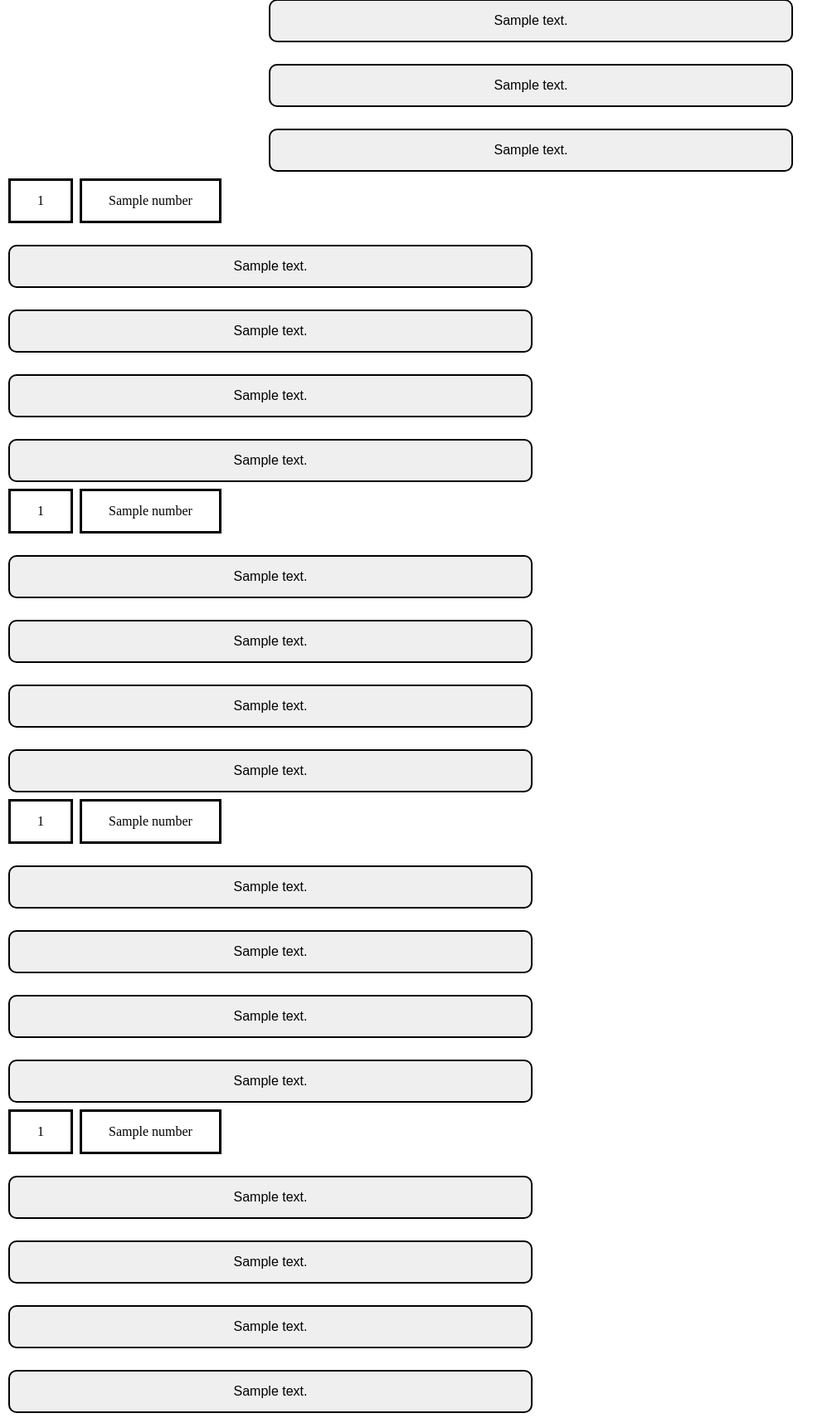
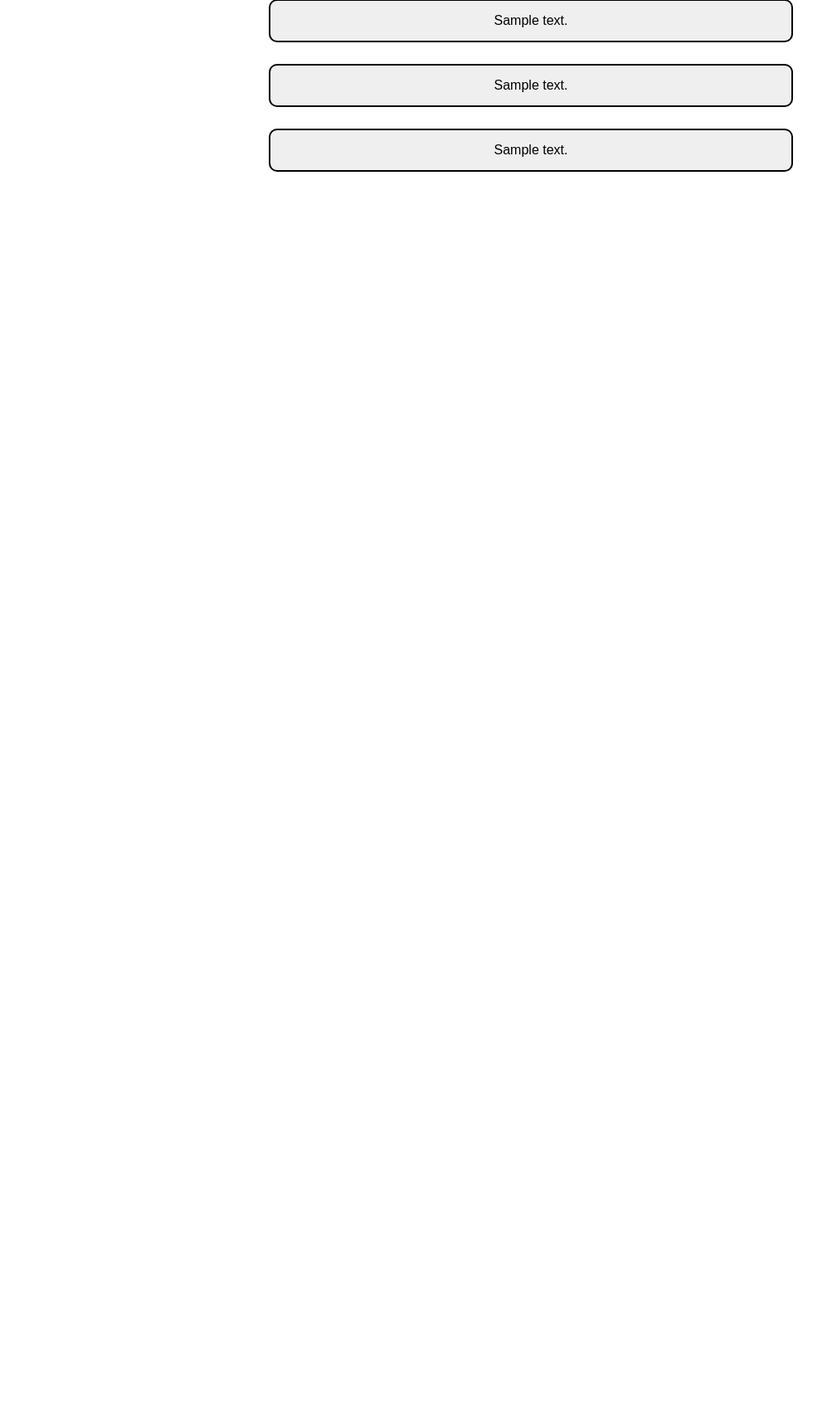
Before and after one commit to Mjnstag/webprogrammeren-project, a Flask app: template templates/question.html in a window 1280 px wide. Shown: the part 171-1886 px from the top of the page at 83% size, without its empty margins (0-1009 px from the left). After the commit the page ends 378 px from the top, so only its background shows below. Run offline with Flask 2, Linux system fonts and the light colour scheme; the template is opened without the code that fills it: most values are stand-ins (such as "Sample title", 1, 10 or a date in 2020); some libraries are stand-ins or nearby versions.

Commit message:
edited question page

```diff
--- a/templates/question.html
+++ b/templates/question.html
@@ -30,45 +30,3 @@
       }
       };
 </script>
-
-    <div id=myDIV>
-        <p class=question>{{ data[1] }}</p>
-        <p class=question>{{ data[1]['question'] }}</p>
-        <br>
-         <br><button class=button id=0 type="button">{{ data[0]['all_answers'][0] }}</button><br>
-         <br><button class=button id=1 type="button">{{ data[0]['all_answers'][1] }}</button><br>
-         <br><button class=button id=2 type="button">{{ data[0]['all_answers'][2] }}</button><br>
-         <br><button class=button id=3 type="button">{{ data[0]['all_answers'][3] }}</button><br>
-    </div>
-
-
-
-    <div id=myDIV>
-        <p class=question>{{ data[2] }}</p>
-        <p class=question>{{ data[2]['question'] }}</p>
-        <br>
-         <br><button class=button id=0 type="button">{{ data[0]['all_answers'][0] }}</button><br>
-         <br><button class=button id=1 type="button">{{ data[0]['all_answers'][1] }}</button><br>
-         <br><button class=button id=2 type="button">{{ data[0]['all_answers'][2] }}</button><br>
-         <br><button class=button id=3 type="button">{{ data[0]['all_answers'][3] }}</button><br>
-    </div>
-
-    <div id=myDIV>
-        <p class=question>{{ data[3] }}</p>
-        <p class=question>{{ data[3]['question'] }}</p>
-        <br>
-         <br><button class=button id=0 type="button">{{ data[0]['all_answers'][0] }}</button><br>
-         <br><button class=button id=1 type="button">{{ data[0]['all_answers'][1] }}</button><br>
-         <br><button class=button id=2 type="button">{{ data[0]['all_answers'][2] }}</button><br>
-         <br><button class=button id=3 type="button">{{ data[0]['all_answers'][3] }}</button><br>
-    </div>
-
-    <div id=myDIV>
-        <p class=question>{{ data[4] }}</p>
-        <p class=question>{{ data[4]['question'] }}</p>
-        <br>
-         <br><button class=button id=0 type="button">{{ data[0]['all_answers'][0] }}</button><br>
-         <br><button class=button id=1 type="button">{{ data[0]['all_answers'][1] }}</button><br>
-         <br><button class=button id=2 type="button">{{ data[0]['all_answers'][2] }}</button><br>
-         <br><button class=button id=3 type="button">{{ data[0]['all_answers'][3] }}</button><br>
-    </div>
```
